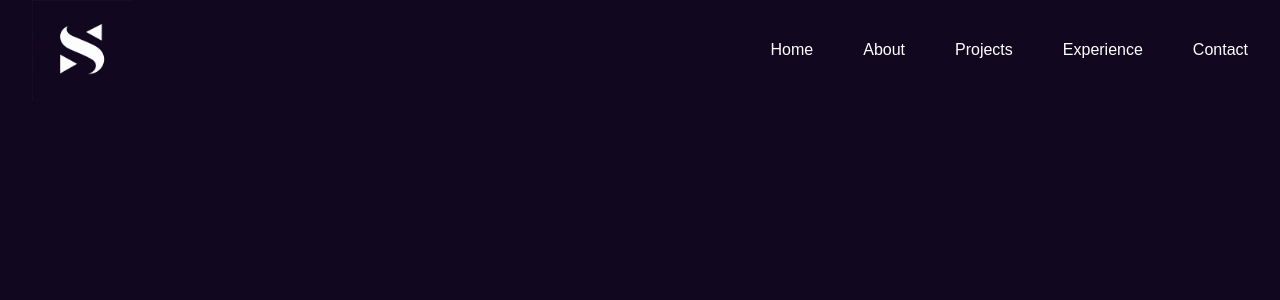
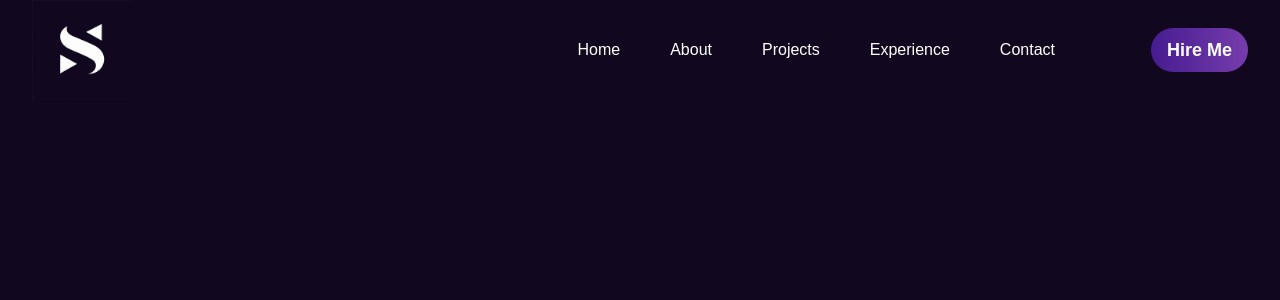
Before and after one commit to Subiksha-R/My_Portfolio, a React (Vite) app: page / in a window 1280 px wide. Shown: the top 300 px of the page. Built offline with nearby package versions, Linux system fonts and the light colour scheme; a web font is replaced by a local one.

Commit message:
Header - contact, menu links added

```diff
--- a/src/components/Header.jsx
+++ b/src/components/Header.jsx
@@ -1,4 +1,4 @@
-import { motion } from 'framer-motion';
+import { motion, AnimatePresence } from 'framer-motion';
 import { navLinks } from '../../constants';
 import { FiGithub, FiLinkedin, FiMail, FiMenu, FiX } from "react-icons/fi"
 import { useState } from 'react';
@@ -14,6 +14,11 @@ const Header = () => {
     const openContactForm = () => setContactFormOpen(true);
     const closeContactForm = () => setContactFormOpen(false);
 
+    const icons = [
+        { icon: <FiGithub className="h-5 w-5 text-gray-300" />, link: "#" },
+        { icon: <FiLinkedin className="h-5 w-5 text-gray-300" />, link: "#" },
+        { icon: <FiMail className="h-5 w-5 text-gray-300" />, link: "#" },
+    ];
 
     return (
         <header className='absolute w-full z-50 transition-all duration-300'>
@@ -35,7 +40,9 @@ const Header = () => {
                     <img src="/images/logo.png" alt="logo" className="w-full h-full object-contain" />
                 </motion.div>
 
-                <nav className='lg:flex hidden space-x-[50px]'>
+                {/* navbar links */}
+                <div className='lg:flex hidden justify-between items-center gap-24'>
+                    <nav className='space-x-[50px]'>
                         {["Home", "About", "Projects", "Experience", "Contact"].map((item, index) => (
 
                             <motion.a
@@ -58,9 +65,43 @@ const Header = () => {
                         ))}
                     </nav>
 
+                    <motion.button
+                        initial={{ scale: 0, opacity: 0, x: -100 }}
+                        animate={{
+                            scale: 1,
+                            opacity: 1,
+                            x: 0,
+                            transition: {
+                                type: "spring",
+                                stiffness: 100,
+                                damping: 25,
+                                delay: 1.6,
+                                duration: 1.2,
+                            },
+                        }}
+                        whileTap={{ scale: 0.95 }}
+                        className="block py-2 px-4 rounded-3xl bg-gradient-to-r from-darkPurple to-lightPurple text-white text-lg font-bold"
+                        onClick={() => {
+                            toggleMenu()
+                            setTimeout((() => {
+                                openContactForm()
+                            }), [100])
+                        }}
+                    >
+                        Hire Me
+                    </motion.button>
+                </div>
+
                 {/* mobile menu icon  */}
                 <div className='md:hidden flex items-center'>
                     <motion.button
+                        initial={{ opacity: 0, scale: 0 }}
+                        animate={{ opacity: 1, scale: 1 }}
+                        transition={{
+                            scale: 1,
+                            delay: 0.3,
+                            duration: 1.2,
+                        }}
                         whileTap={{ scale: 0.7 }}
                         className='text-grey-300'
                         onClick={toggleMenu}
@@ -79,55 +120,82 @@ const Header = () => {
                 }}
                 transition={{ duration: 0.2 }}
                 className='md:hidden overflow-hidden bg-backgroundMenu shadow-lg px-4 py-5 space-y-5'>
-                <nav className='flex flex-col space-y-3'>
+                <nav className='flex flex-col justify-center px-7 space-y-3'>
                     {["Home", "About", "Projects", "Experience", "Contact"].map((item) => (
-                        <a onClick={toggleMenu} className="text-gray-300 font-medium py-2" key={item} href='#'>
+                        <motion.a
+                            onClick={toggleMenu}
+                            whileHover={{ scale: 1.03, color: "#fff" }}
+                            className="text-gray-300 font-medium py-2" key={item} href='#'>
                             {item}
-                        </a>
+                        </motion.a>
                     ))}
                 </nav>
 
-                <div className='pt-4 border-t border-gray-200 dark:border-gray-700'>
-                    <div className='flex space-x-5'>
-                        <a href='#'>
-                            <FiGithub className='h-5 w-5 text-gray-300' />
-                        </a>
-                        <a href='#'>
-                            <FiLinkedin className='h-5 w-5 text-gray-300' />
-                        </a>
-                        <a href='#'>
-                            <FiMail className='h-5 w-5 text-gray-300' />
-                        </a>
+                <div className='pt-4 border-t border-gray-200 px-7 m-7 dark:border-gray-700'>
+                    <div className='flex items-center justify-center space-x-5'>
+                        {icons.map((item, i) => (
+                            <motion.a
+                                key={i}
+                                href={item.link}
+                                initial={{ opacity: 0, y: 20 }}
+                                animate={{
+                                    opacity: 1,
+                                    y: 0,
+                                    transition: {
+                                        delay: i * 0.2,
+                                        type: "spring",
+                                        stiffness: 100,
+                                    },
+                                }}
+                                whileHover={{ scale: 1.2, color: "#fff" }}
+                            >
+                                {item.icon}
+                            </motion.a>
+                        ))}
                     </div>
 
-                    <button onClick={() => {
+                    <motion.button onClick={() => {
                         toggleMenu()
                         setTimeout((() => {
                             openContactForm()
-                        }),[100])
+                        }), [100])
                     }}
+                        whileHover={{ scale: 1.03 }}
+                        whileTap={{ scale: 0.97 }}
                         className='mt-4 block w-full px-4 py-2 rounded-lg bg-gradient-purple font-bold'>
                         Contact Me
-                    </button>
+                    </motion.button>
                 </div>
             </motion.div>
 
             {/* contact form */}
+            <AnimatePresence>
                 {contactFormOpen && (
                     <motion.div
-                    initial={{ opacity: 0,  }}
+                        initial={{ opacity: 0, }}
                         animate={{ opacity: 1 }}
                         exit={{ opacity: 0 }}
                         transition={{ duration: 0.5 }}
                         className='fixed inset-0 bg-black/50 background-blur-sm z-50 flex items-center justify-center p-4'
                     >
-                    <div className='bg-backgroundMenu rounded-xl shadow-xl w-full max-w-md p-6'>
+                        <motion.div
+                            initial={{ scale: 0.8, opacity: 0, y: 30 }}
+                            animate={{ scale: 1, opacity: 1, y: 0 }}
+                            exit={{ scale: 0.8, opacity: 0, y: 30 }}
+                            transition={{
+                                type: 'spring',
+                                damping: 30,
+                                stiffness: 200,
+                                duration: 0.8
+                            }}
+
+                            className='bg-backgroundMenu rounded-xl shadow-xl w-full max-w-md p-6'>
                             <div className='flex justify-between items-center mb-4'>
                                 <h1 className='text-2xl font-bold text-gray-300'>
                                     Get In Touch
                                 </h1>
                                 <button onClick={closeContactForm}>
-                               <FiX className='h-5 w-5 text-gray-300 font-semibold'/>
+                                    <FiX className='h-5 w-5 text-gray-300 font-semibold' />
                                 </button>
                             </div>
 
@@ -150,11 +218,19 @@ const Header = () => {
                                     <textarea rows="4" id='message' placeholder='Your Name' className='w-full px-4 py-2 border border-gray-600
                                 rounded-lg focus:ring-2 focus:ring-textPurple focus:border-textPurple bg-gray-800 ' />
                                 </div>
+                                <motion.button
+                                    type="submit"
+                                    whileHover={{ scale: 1.03 }}
+                                    whileTap={{ scale: 0.97 }}
+                                    className='w-full px-4 py-2 bg-gradient-purple hover: black rounded-lg shadow-md hover:shadow-lg'>
+                                    Send Message
+                                </motion.button>
                             </form>
-                    </div>
+                        </motion.div>
+
                     </motion.div>
                 )}
-
+            </AnimatePresence>
         </header>
     )
 }
--- a/tailwind.config.js
+++ b/tailwind.config.js
@@ -18,9 +18,10 @@ export default {
       colors: {
         backgroundPurple: "#7127BA",
         textPurple: "#763CAC",
-        lightPurple: "#693B93",
+        lightPurple: "#763CAC",
         backgroundMenu: '#251C31',
-        darkPurple:'#190634'
+        darkPurple: '#461C90',
+
       },
       backgroundImage: {
         'gradient-purple': 'linear-gradient(to right, #763CAC, #461C90)',
```
Lines whose indentation alone changed are shown as unchanged.
